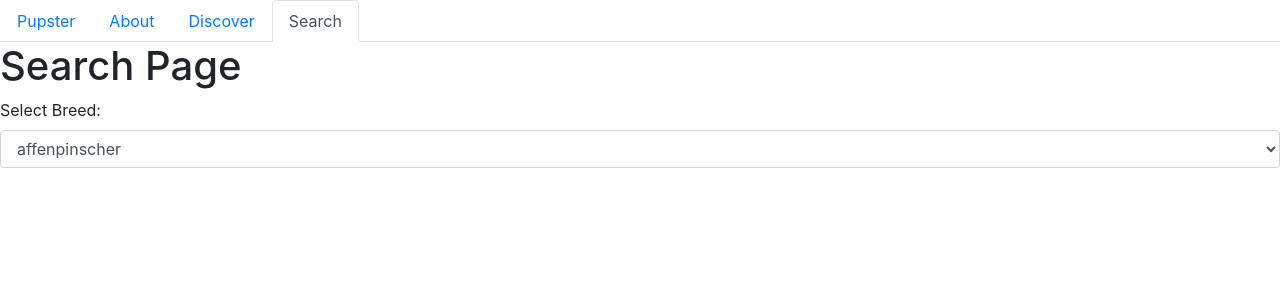
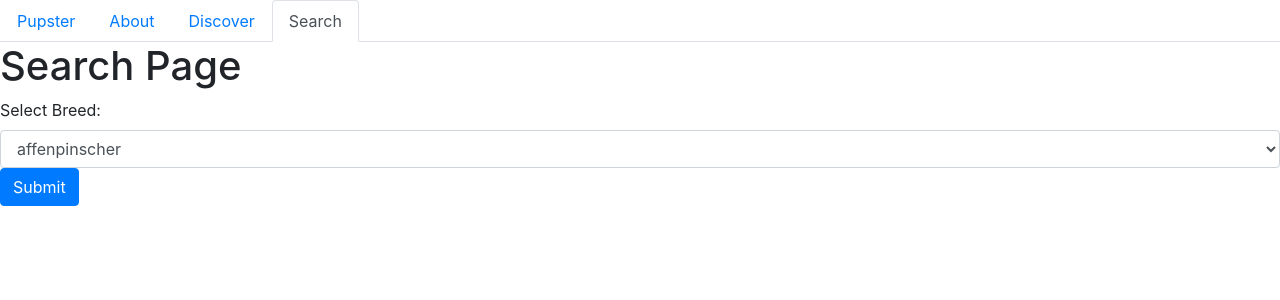
Before and after one commit to caseydean8/pupster, a React (Create React App) app: page /search in a window 1280 px wide. Shown: the top 300 px of the page. Built offline with nearby package versions, Linux system fonts and the light colour scheme.

Commit message:
Search receives input value from Select Breed

```diff
--- a/src/components/SelectBreed.js
+++ b/src/components/SelectBreed.js
@@ -1,15 +1,11 @@
 import React from "react";
 
-function SelectBreed() {
+function SelectBreed(props) {
   return (
     <div className="form-group">
+      <form onSubmit={props.handleSubmit}>
       <label htmlFor="sel1">Select Breed:</label>
-      <select className="form-control" id="sel1">
-        {/* <option>1</option>
-        <option>2</option>
-        <option>3</option>
-        <option>4</option> */}
-        {/* <select class="dog-selector"> */}
+      <select className="form-control" id="sel1" value={props.value} onChange={props.handleChange}>
         <option value="affenpinscher">affenpinscher</option>
         <option value="african">african</option>
         <option value="airedale">airedale</option>
@@ -155,6 +151,14 @@ function SelectBreed() {
         <option value="wolfhound-irish">irish wolfhound</option>
       </select>
       {/* </select> */}
+      <button
+        type="submit"
+        className="btn btn-primary"
+        value="Submit"
+      >
+        Submit
+      </button>
+      </form>
     </div>
   );
 }
--- a/src/components/pages/Search.js
+++ b/src/components/pages/Search.js
@@ -1,13 +1,31 @@
-import React from "react";
+import React, { Component } from "react";
 import SelectBreed from "../SelectBreed";
 
-function Search() {
-  return (
-    <div>
-      <h1>Search Page</h1>
-      <SelectBreed />
-    </div>
-  );
+class Search extends Component {
+  state = {
+    value: "affenpinscher",
+  };
+
+  handleChange = (event) => {
+    this.setState({ value: event.target.value });
+  };
+
+  handleSubmit = (event) => {
+    console.log(this.state.value);
+    event.preventDefault();
+  };
+
+  render() {
+    return (
+      <div>
+        <h1>Search Page</h1>
+        <SelectBreed
+          handleChange={this.handleChange}
+          handleSubmit={this.handleSubmit}
+        />
+      </div>
+    );
+  }
 }
 
 export default Search;
```
